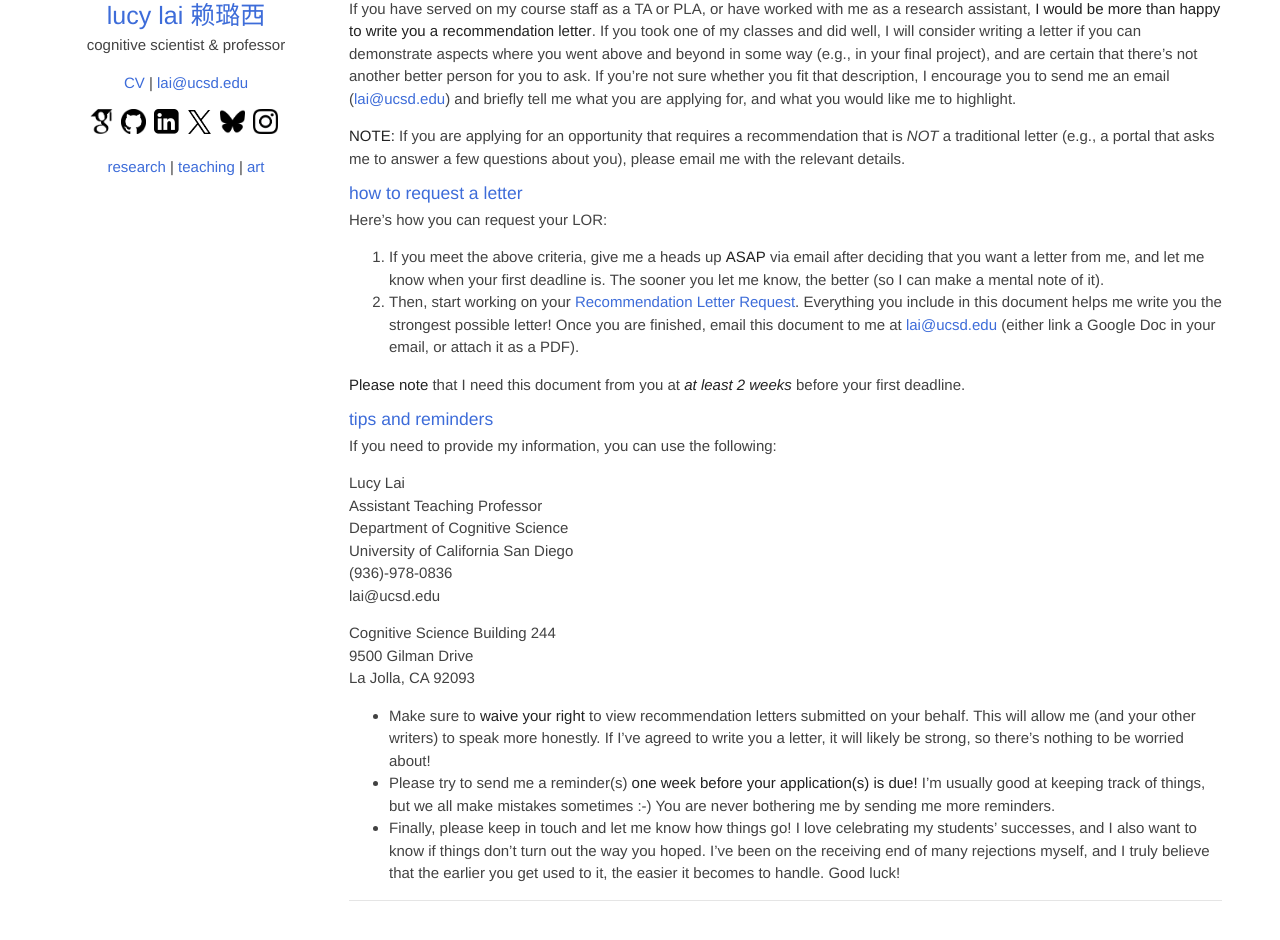
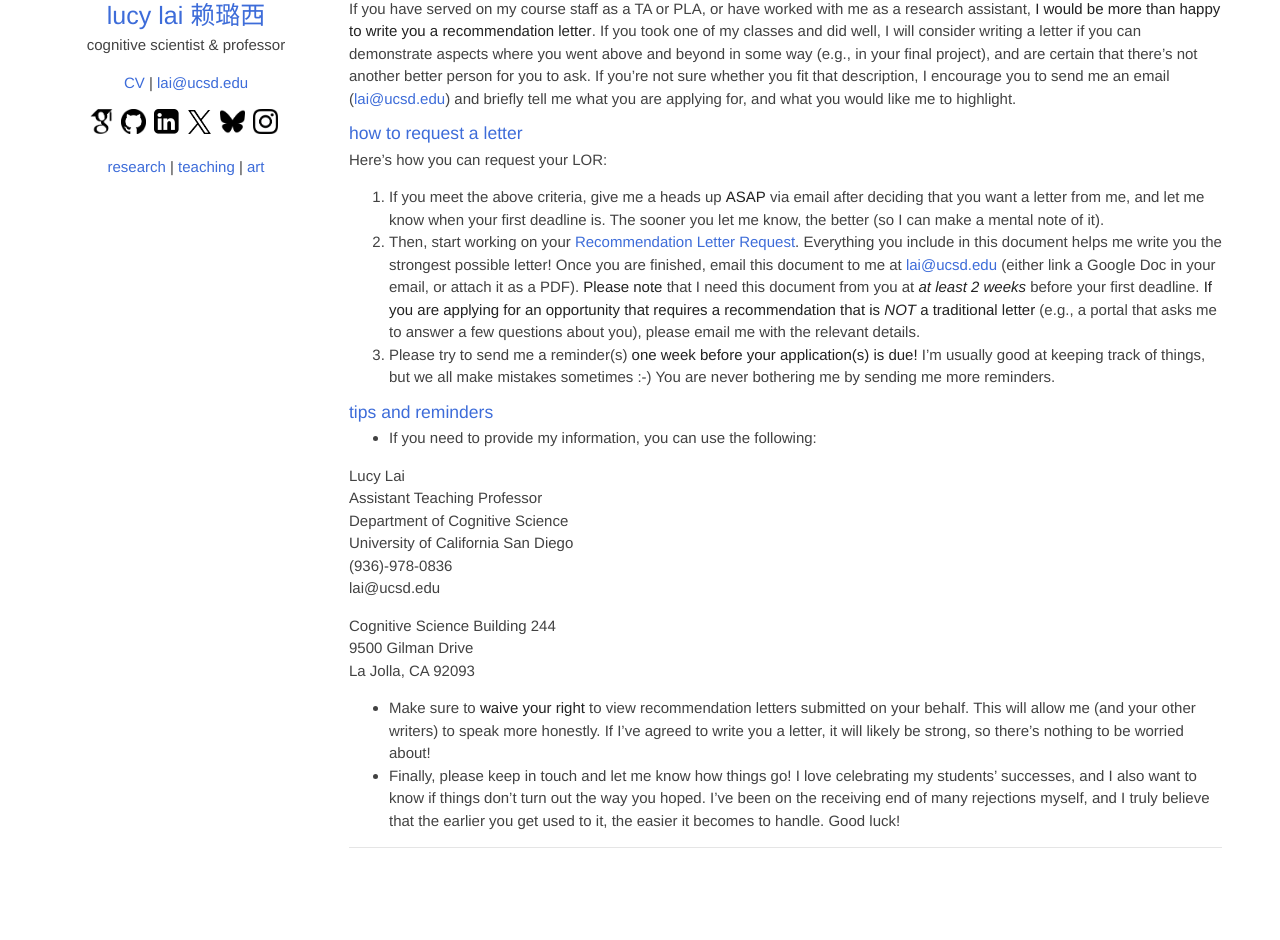
Before and after one commit to lucylai96/lucylai96.github.io, a Jekyll site: the page built from letters.md, in a window 1280 px wide and 1222 px high. Shown: the part 251-1191 px from the top of the window. Built offline with Jekyll 4.4.1, drawn with Linux system fonts in a browser that asks for light colours; our own code applies the rules of GitHub Pages for plain Markdown files; some of the changed lines change nothing that is shown.

Commit message:
Update letters.md

```diff
--- a/letters.md
+++ b/letters.md
@@ -8,19 +8,16 @@ Helping students succeed and take advantage of oppourtunities (whether it's an i
 ### who I write letters for
 If you have served on my course staff as a TA or PLA, or have worked with me as a research assistant, **I would be more than happy to write you a recommendation letter**. If you took one of my classes and did well, I will consider writing a letter if you can demonstrate aspects where you went above and beyond in some way (e.g., in your final project), and are certain that there's not another better person for you to ask. If you're not sure whether you fit that description, I encourage you to send me an email ([lai@ucsd.edu](mailto:lai@ucsd.edu)) and briefly tell me what you are applying for, and what you would like me to highlight.
 
-**NOTE:** If you are applying for an opportunity that requires a recommendation that is *NOT* a traditional letter (e.g., a portal that asks me to answer a few questions about you), please email me with the relevant details.
-
 ### how to request a letter
 Here's how you can request your LOR:
 
 1. If you meet the above criteria, give me a heads up **ASAP** via email after deciding that you want a letter from me, and let me know when your first deadline is. The sooner you let me know, the better (so I can make a mental note of it).
-2. Then, start working on your [Recommendation Letter Request](https://docs.google.com/document/d/1RBUO8wjLI1xRICTzjUuHDo1dj7VglI4wkSYNaKaDtN8/edit?usp=sharing). Everything you include in this document helps me write you the strongest possible letter! Once you are finished, email this document to me at [lai@ucsd.edu](mailto:lai@ucsd.edu) (either link a Google Doc in your email, or attach it as a PDF).
-
-**Please note** that I need this document from you at _**at least 2 weeks**_ before your first deadline.
+2. Then, start working on your [Recommendation Letter Request](https://docs.google.com/document/d/1RBUO8wjLI1xRICTzjUuHDo1dj7VglI4wkSYNaKaDtN8/edit?usp=sharing). Everything you include in this document helps me write you the strongest possible letter! Once you are finished, email this document to me at [lai@ucsd.edu](mailto:lai@ucsd.edu) (either link a Google Doc in your email, or attach it as a PDF). **Please note** that I need this document from you at _**at least 2 weeks**_ before your first deadline.
+     **If you are applying for an opportunity that requires a recommendation that is *NOT* a traditional letter** (e.g., a portal that asks me to answer a few questions about you), please email me with the relevant details.
+4. Please try to send me a reminder(s) **one week before your application(s) is due!** I’m usually good at keeping track of things, but we all make mistakes sometimes :-) You are never bothering me by sending me more reminders.
 
 ### tips and reminders
-
-If you need to provide my information, you can use the following:
+- If you need to provide my information, you can use the following:
 
 Lucy Lai<br>
 Assistant Teaching Professor <br>
@@ -34,7 +31,6 @@ Cognitive Science Building 244<br>
 La Jolla, CA 92093<br>
 
 - Make sure to **waive your right** to view recommendation letters submitted on your behalf. This will allow me (and your other writers) to speak more honestly. If I’ve agreed to write you a letter, it will likely be strong, so there’s nothing to be worried about!
-- Please try to send me a reminder(s) **one week before your application(s) is due!** I’m usually good at keeping track of things, but we all make mistakes sometimes :-) You are never bothering me by sending me more reminders.
 - Finally, please keep in touch and let me know how things go! I love celebrating my students’ successes, and I also want to know if things don’t turn out the way you hoped. I’ve been on the receiving end of many rejections myself, and I truly believe that the earlier you get used to it, the easier it becomes to handle. Good luck!
 
 ***
```
